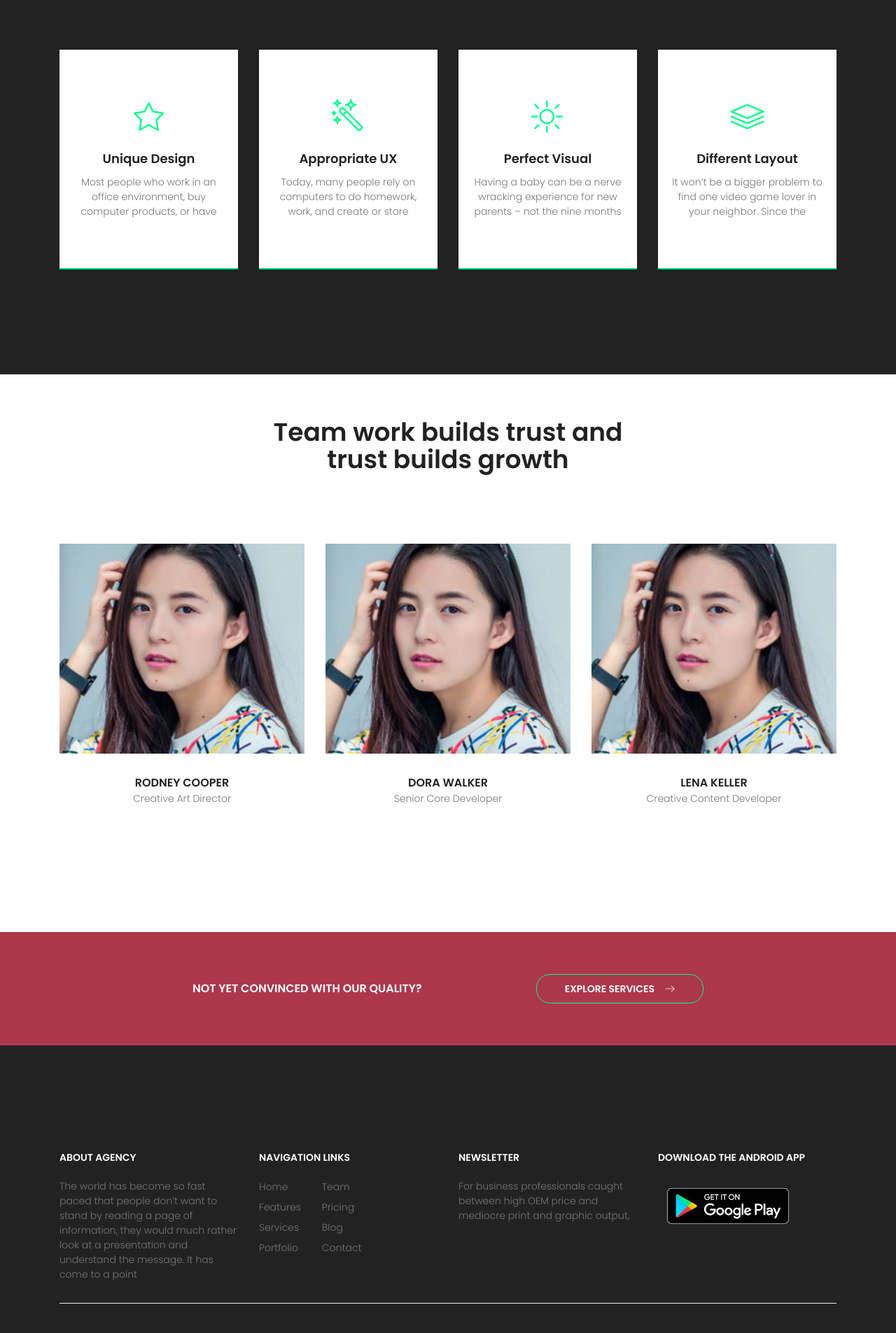
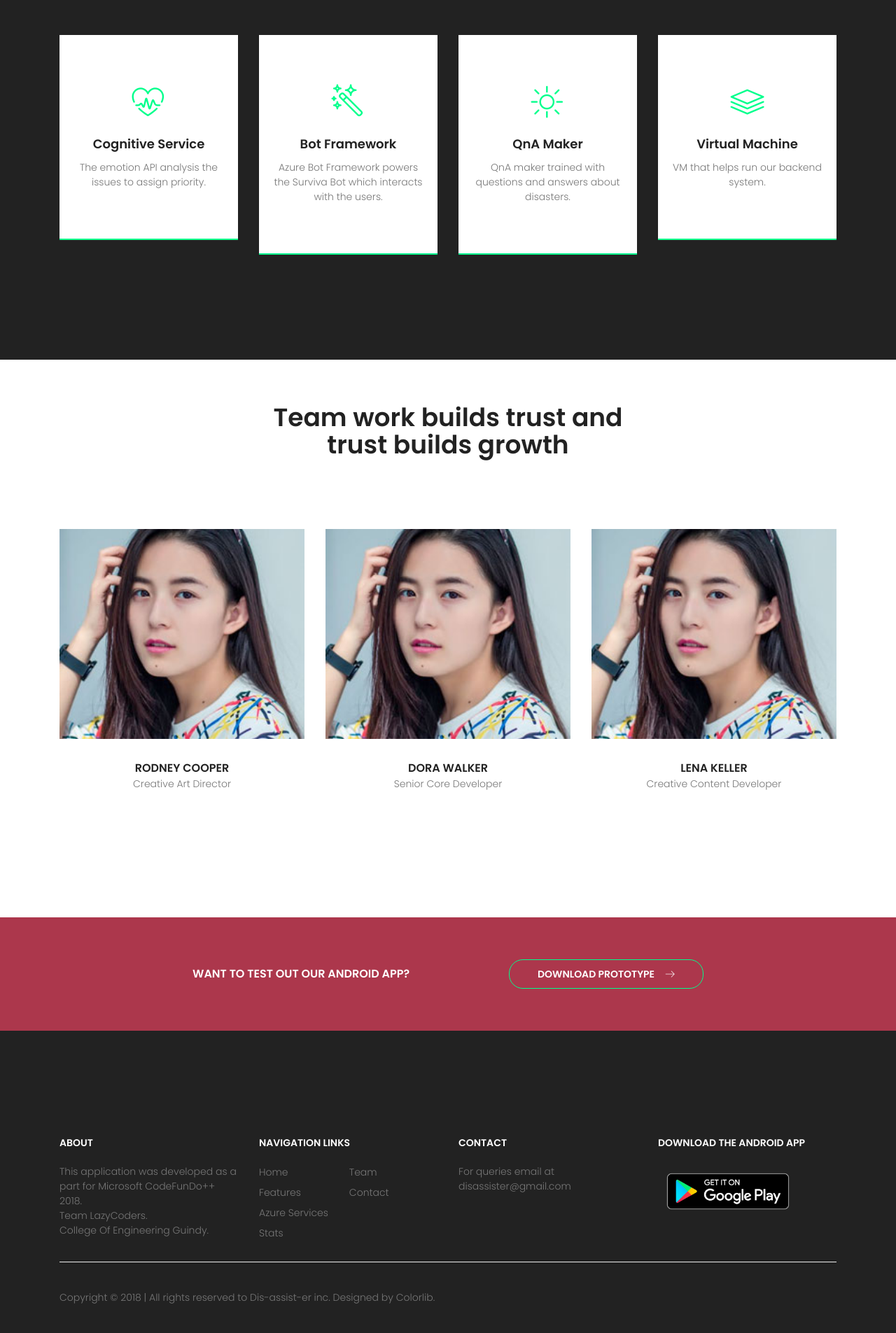
Before and after one commit to balaji-dr/Dis-assist-er, a React (Create React App) app in the folder landing/: page / in a window 1280 px wide. Shown: the part 4360-6265 px from the top of the page at 70% size. Built offline with nearby package versions, Linux system fonts and the light colour scheme; a web font is replaced by a local one.

Commit message:
added links, footer, azure section

```diff
--- a/landing/public/index.html
+++ b/landing/public/index.html
@@ -9,7 +9,7 @@
       manifest.json provides metadata used when your web app is added to the
       homescreen on Android. See https://developers.google.com/web/fundamentals/web-app-manifest/
     -->
-    <title>React App</title>
+    <title>Dis-Assist-er</title>
     <!--<link rel="manifest" href="%PUBLIC_URL%/manifest.json">-->
     <link href="https://fonts.googleapis.com/css?family=Poppins:300,500,600" rel="stylesheet">
     <script src="https://ajax.googleapis.com/ajax/libs/jquery/3.2.1/jquery.min.js"></script>
--- a/landing/src/components/Azure.js
+++ b/landing/src/components/Azure.js
@@ -7,13 +7,13 @@ class Azure extends Component {
     render() {
         return (
             <div>
-                <section id="services" className="title-bg section-full">
+                <section id="AZURE" className="title-bg section-full">
                     <div className="container">
                         <div className="row justify-content-center">
                             <div className="col-lg-8">
                                 <div className="product-area-title text-center">
-                                    <p className="text-white text-uppercase">Why Choose Us</p>
-                                    <h2 className="text-white h1">We ensure perfect quality Digital <br/> products for you</h2>
+                                    <p className="text-white text-uppercase"></p>
+                                    <h2 className="text-white h1"> How Microsoft Azure powers <br/> Dis-assist-er? </h2>
                                 </div>
                             </div>
                         </div>
@@ -21,11 +21,11 @@ class Azure extends Component {
                             <div className="col-lg-3 col-sm-6">
                                 <div className="single-product">
                                     <div className="icon">
-                                        <span className="lnr lnr-star"></span>
+                                        <span className="lnr lnr-heart-pulse"></span>
                                     </div>
                                     <div className="desc">
-                                        <h4>Unique Design</h4>
-                                        <p>Most people who work in an office environment, buy computer products, or have </p>
+                                        <h4>Cognitive Service</h4>
+                                        <p> The emotion API analysis the issues to assign priority. </p>
                                     </div>
                                 </div>
                             </div>
@@ -35,8 +35,8 @@ class Azure extends Component {
                                         <span className="lnr lnr-magic-wand"></span>
                                     </div>
                                     <div className="desc">
-                                        <h4>Appropriate UX</h4>
-                                        <p>Today, many people rely on computers to do homework, work, and create or store</p>
+                                        <h4>Bot Framework</h4>
+                                        <p> Azure Bot Framework powers the Surviva Bot which interacts with the users. </p>
                                     </div>
                                 </div>
                             </div>
@@ -46,8 +46,8 @@ class Azure extends Component {
                                         <span className="lnr lnr-sun"></span>
                                     </div>
                                     <div className="desc">
-                                        <h4>Perfect Visual</h4>
-                                        <p>Having a baby can be a nerve wracking experience for new parents – not the nine months </p>
+                                        <h4>QnA Maker</h4>
+                                        <p> QnA maker trained with questions and answers about disasters. </p>
                                     </div>
                                 </div>
                             </div>
@@ -57,8 +57,8 @@ class Azure extends Component {
                                         <span className="lnr lnr-layers"></span>
                                     </div>
                                     <div className="desc">
-                                        <h4>Different Layout</h4>
-                                        <p>It won’t be a bigger problem to find one video game lover in your neighbor. Since the </p>
+                                        <h4> Virtual Machine </h4>
+                                        <p> VM that helps run our backend system. </p>
                                     </div>
                                 </div>
                             </div>
--- a/landing/src/components/Footer.js
+++ b/landing/src/components/Footer.js
@@ -12,8 +12,8 @@ class Footer extends Component {
                         <div className="row">
                             <div className="col-lg-3 col-sm-6">
                                 <div className="single-footer-widget">
-                                    <h6 className="text-white text-uppercase mb-20">About Agency</h6>
-                                    <p>The world has become so fast paced that people don’t want to stand by reading a page of information, they would much rather look at a presentation and understand the message. It has come to a point </p>
+                                    <h6 className="text-white text-uppercase mb-20">About</h6>
+                                    <p> This application was developed as a part for Microsoft CodeFunDo++ 2018.<br/>Team LazyCoders. <br/> College Of Engineering Guindy. </p>
                                 </div>
                             </div>
                             <div className="col-lg-3 col-sm-6">
@@ -21,24 +21,22 @@ class Footer extends Component {
                                     <h6 className="text-white text-uppercase mb-20">Navigation Links</h6>
                                     <div className="d-flex">
                                         <ul className="footer-nav">
-                                            <li><a href="#">Home</a></li>
-                                            <li><a href="#">Features</a></li>
-                                            <li><a href="#">Services</a></li>
-                                            <li><a href="#">Portfolio</a></li>
+                                            <li><a href="#HOME">Home</a></li>
+                                            <li><a href="#FEATURES">Features</a></li>
+                                            <li><a href="#AZURE">Azure Services</a></li>
+                                            <li><a href="#STATS">Stats</a></li>
                                         </ul>
                                         <ul className="ml-30 footer-nav">
-                                            <li><a href="#">Team</a></li>
-                                            <li><a href="#">Pricing</a></li>
-                                            <li><a href="#">Blog</a></li>
-                                            <li><a href="#">Contact</a></li>
+                                            <li><a href="#TEAM">Team</a></li>
+                                            <li><a href="#TEAM">Contact</a></li>
                                         </ul>
                                     </div>
                                 </div>
                             </div>
                             <div className="col-lg-3 col-sm-6">
                                 <div className="single-footer-widget">
-                                    <h6 className="text-white text-uppercase mb-20">Newsletter</h6>
-                                    <p>For business professionals caught between high OEM price and mediocre print and graphic output,</p>
+                                    <h6 className="text-white text-uppercase mb-20">Contact</h6>
+                                    <p>For queries email at <a href="mailto:disassister@gmail.com">disassister@gmail.com</a></p>
                                 </div>
                             </div>
                             <div className="col-lg-3 col-sm-6">
@@ -53,12 +51,9 @@ class Footer extends Component {
                             </div>
                         </div>
                         <div className="footer-bottom d-flex justify-content-between align-items-center">
-                            <p className="footer-text m-0">Copyright &copy; 2017  |  All rights reserved to <a href="#">Datarc inc.</a> Designed by <a href="https://colorlib.com/wp">Colorlib</a>.</p>
+                            <p className="footer-text m-0">Copyright &copy; 2018  |  All rights reserved to <a href="#">Dis-assist-er inc.</a> Designed by <a href="https://colorlib.com/wp">Colorlib</a>.</p>
                             <div className="footer-social d-flex align-items-center">
-                                <a href="#"><i className="fa fa-facebook"></i></a>
-                                <a href="#"><i className="fa fa-twitter"></i></a>
-                                <a href="#"><i className="fa fa-dribbble"></i></a>
-                                <a href="#"><i className="fa fa-behance"></i></a>
+
                             </div>
                         </div>
                     </div>
--- a/landing/src/components/Home.js
+++ b/landing/src/components/Home.js
@@ -7,7 +7,7 @@ class Home extends Component {
     render() {
         return (
             <React.Fragment>
-                <section className="banner-area relative">
+                <section className="banner-area relative" id="HOME">
                     <div className="overlay overlay-bg"></div>
                     <div className="container">
                         <div className="row fullscreen justify-content-center align-items-center">
--- a/landing/src/components/Product.js
+++ b/landing/src/components/Product.js
@@ -7,7 +7,7 @@ class Product extends Component {
     render() {
         return (
             <div>
-                <section id="services" className="title-bg section-full">
+                <section id="FEATURES" className="title-bg section-full">
                     <div className="container">
                         <div className="row justify-content-center">
                             <div className="col-lg-8">
--- a/landing/src/components/Question.js
+++ b/landing/src/components/Question.js
@@ -11,8 +11,8 @@ class Question extends Component {
                     <div className="container">
                         <div className="row justify-content-center">
                             <div className="col-lg-8 d-flex no-flex-xs justify-content-between align-items-center">
-                                <h5 className="text-uppercase text-white">Not yet convinced with our quality?</h5>
-                                <a href="#" className="primary-btn d-inline-flex text-uppercase text-white align-items-center">Explore Services<span className="lnr lnr-arrow-right"></span></a>
+                                <h5 className="text-uppercase text-white">Want to test out our android app?</h5>
+                                <a href="#" className="primary-btn d-inline-flex text-uppercase text-white align-items-center">Download Prototype<span className="lnr lnr-arrow-right"></span></a>
                             </div>
                         </div>
                     </div>
--- a/landing/src/components/Statistics.js
+++ b/landing/src/components/Statistics.js
@@ -8,7 +8,7 @@ import React, { Component } from 'react';
 class Home extends Component {
     render() {
         return (
-            <div>
+            <div id="STATS">
                 <div className="container pt-150">
                     <div className="row">
                         <div className="col-lg-3 col-sm-6 d-flex justify-content-center">
--- a/landing/src/components/Team.js
+++ b/landing/src/components/Team.js
@@ -12,7 +12,7 @@ class Team extends Component {
         return (
             <div>
                 <br/><br/><br/>
-                <section id="team" className="pb-150">
+                <section id="TEAM" className="pb-150">
                     <div className="container">
                         <div className="row justify-content-center">
                             <div className="col-lg-8">
```
Also changed, not shown: landing/src/components/Header.js (+4 -4 lines), landing/src/router/router.js (added), 1 other file (tests, documents, lock files or other folders).
